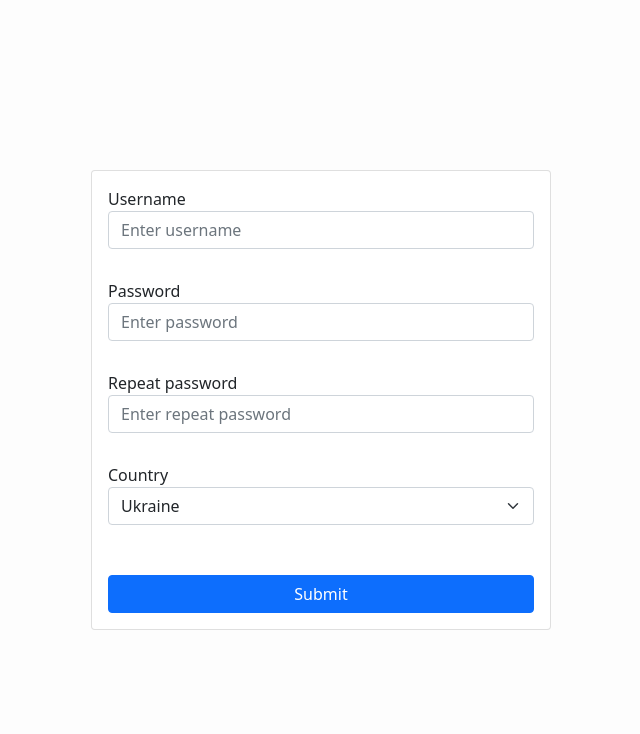
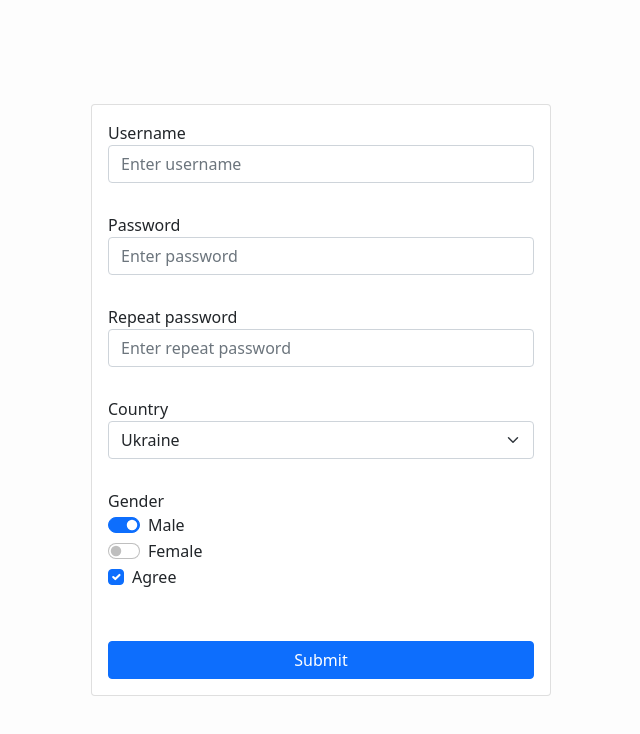
Before and after one commit to Miracle-Life/forms, a React (Create React App) app: page / in a window 1280 px wide. Shown: the top 734 px of the page, without its empty margins (319-959 px from the left). Built offline with nearby package versions, Linux system fonts and the light colour scheme.

Commit message:
Inputs: Checkbox, Radio,

```diff
--- a/src/components/App.js
+++ b/src/components/App.js
@@ -9,13 +9,20 @@
             username: "",
             password: "",
             repeatPassword: "",
-            country: '1'
+            country: '1',
+            gender: "male",
+            agree: true
         };
     }
 
     onChange = (event) => {
         this.setState({
             [event.target.name]: event.target.value
+        })
+    }
+    onChangeAgreed = (event) => {
+        this.setState({
+            [event.target.name]: event.target.checked
         })
     }
 
@@ -76,10 +83,6 @@
                             onChange={this.onChange}
                         />
                     </div>
-                    {/*<div className='form-group'>*/}
-                    {/*    <label htmlFor="country">Country</label>*/}
-                    {/*    */}
-                    {/*</div>*/}
                     <div className='form-group'>
                         <label htmlFor="country">Country</label>
                         <select
@@ -90,9 +93,52 @@
                         >
                             {this.getOptionItems(countries)}
                         </select>
-
                     </div>
 
+                    <fieldset className='form-group'>
+                        <div>Gender</div>
+                        <div className="form-check form-switch">
+                            <input
+                                className="form-check-input"
+                                type="radio"
+                                name='gender'
+                                id="male"
+                                value='male'
+                                defaultChecked
+                                onChange={this.onChange}
+                            />
+                            <label className="form-check-label" htmlFor="male">
+                                Male
+                            </label>
+                        </div>
+                        <div className="form-check form-switch">
+                            <input
+                                className="form-check-input"
+                                type="radio"
+                                name='gender'
+                                id="female"
+                                value='female'
+                                onChange={this.onChange}
+                            />
+                            <label className="form-check-label" htmlFor="female">
+                                Female
+                            </label>
+                        </div>
+                        <div className="form-check">
+                            <input
+                                className="form-check-input"
+                                type="checkbox"
+                                value={this.state.agree}
+                                onChange={this.onChangeAgreed}
+                                id="agree"
+                                name='agree'
+                                defaultChecked={this.state.agree}
+                            />
+                            <label className="form-check-label" htmlFor="agree">
+                                Agree
+                            </label>
+                        </div>
+                    </fieldset>
 
                     <button
                         type="submit"
```
